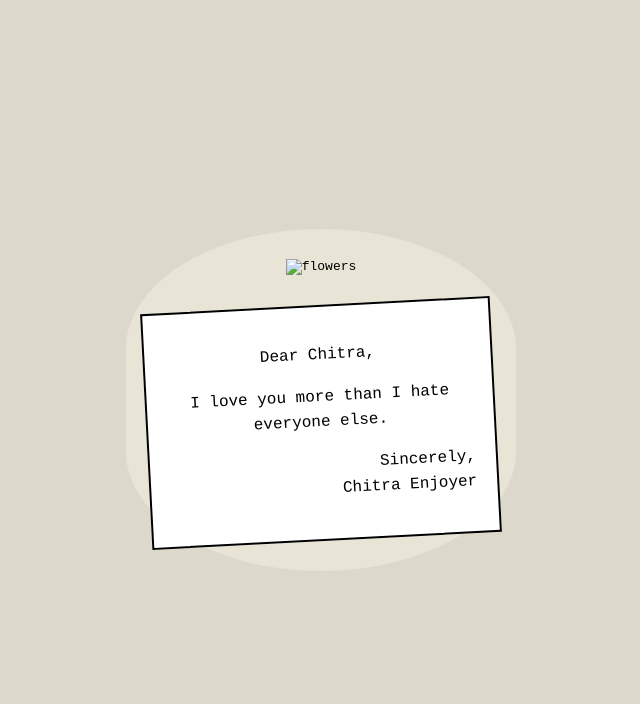
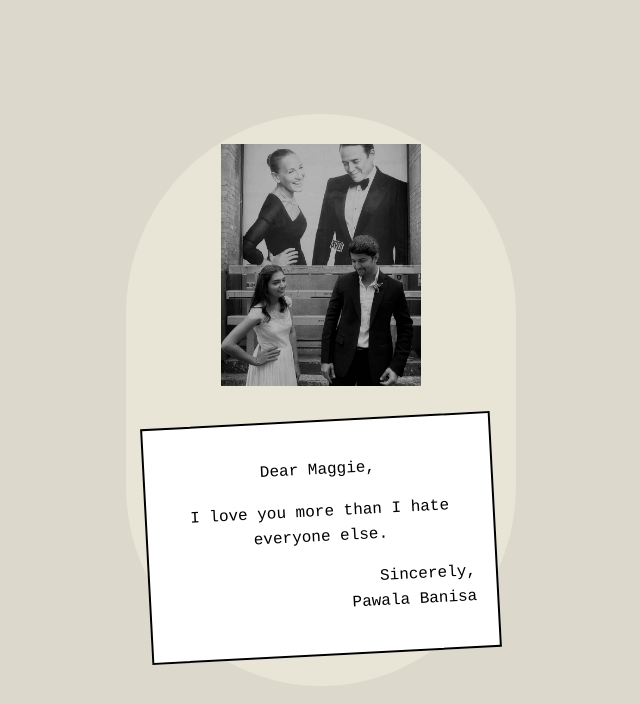
Before and after one commit to raghuthallisetty/Magday, a plain HTML site: page index.html in a window 1280 px wide. Shown: the whole page, without its empty margins (319-959 px from the left). Drawn offline with Linux system fonts and the light colour scheme.

Commit message:
Update letter recipient and image source in index.html

```diff
--- a/index.html
+++ b/index.html
@@ -47,15 +47,15 @@
 <div class="card">
 
     <div class="flowers">
-        <img src="/storage/emulated/O/Download/ ante.jpg" alt="flowers">
+        <img src="ante.jpg" alt="flowers">
     </div>
 
     <div class="letter">
-        <p>Dear Chitra,</p>
+        <p>Dear Maggie,</p>
         <p>I love you more than I hate everyone else.</p>
         <p style="text-align:right;">
             Sincerely,<br>
-            Chitra Enjoyer
+            Pawala Banisa
         </p>
     </div>
 
```
